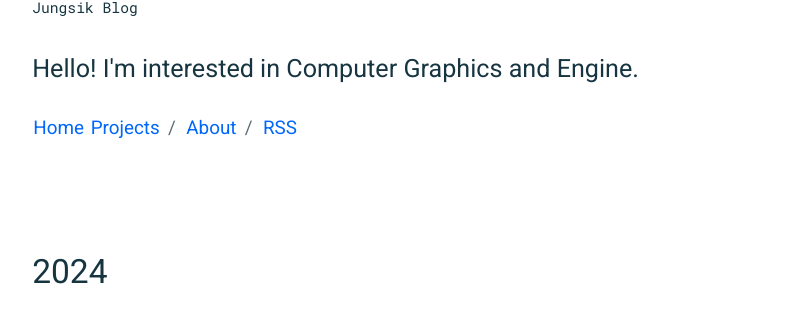
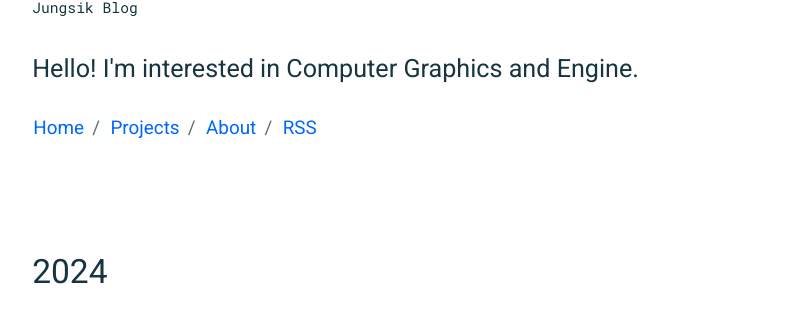
Before and after one commit to JungsikOh/jungsikoh.github.io, a Jekyll site: the page built from index.html, in a window 1280 px wide. Shown: the part 119-428 px from the top of the page, without its empty margins (241-1038 px from the left). Built offline with Jekyll 4.4.1, drawn with Linux system fonts in a browser that asks for light colours.

Commit message:
fix something

```diff
--- a/_includes/header.html
+++ b/_includes/header.html
@@ -4,7 +4,7 @@
   <h1>{{ site.description }}</h1>
   {% endif %}
   <p>
-    <a href="{{ "/" | prepend: site.baseurl }}">Home</a><spanclass="u-separate"></span>
+    <a href="{{ "/" | prepend: site.baseurl }}">Home</a><span class="u-separate"></span>
 <a href="{{ "/projects/" | prepend:site.baseurl }}">Projects</a><span class="u-separate"></span>
 <a href="{{ "/about/" | prepend: site.baseurl }}">About</a><span class="u-separate"></span>
 <a href="{{ "/feed.xml" | prepend: site.baseurl }}">RSS</a>
```
